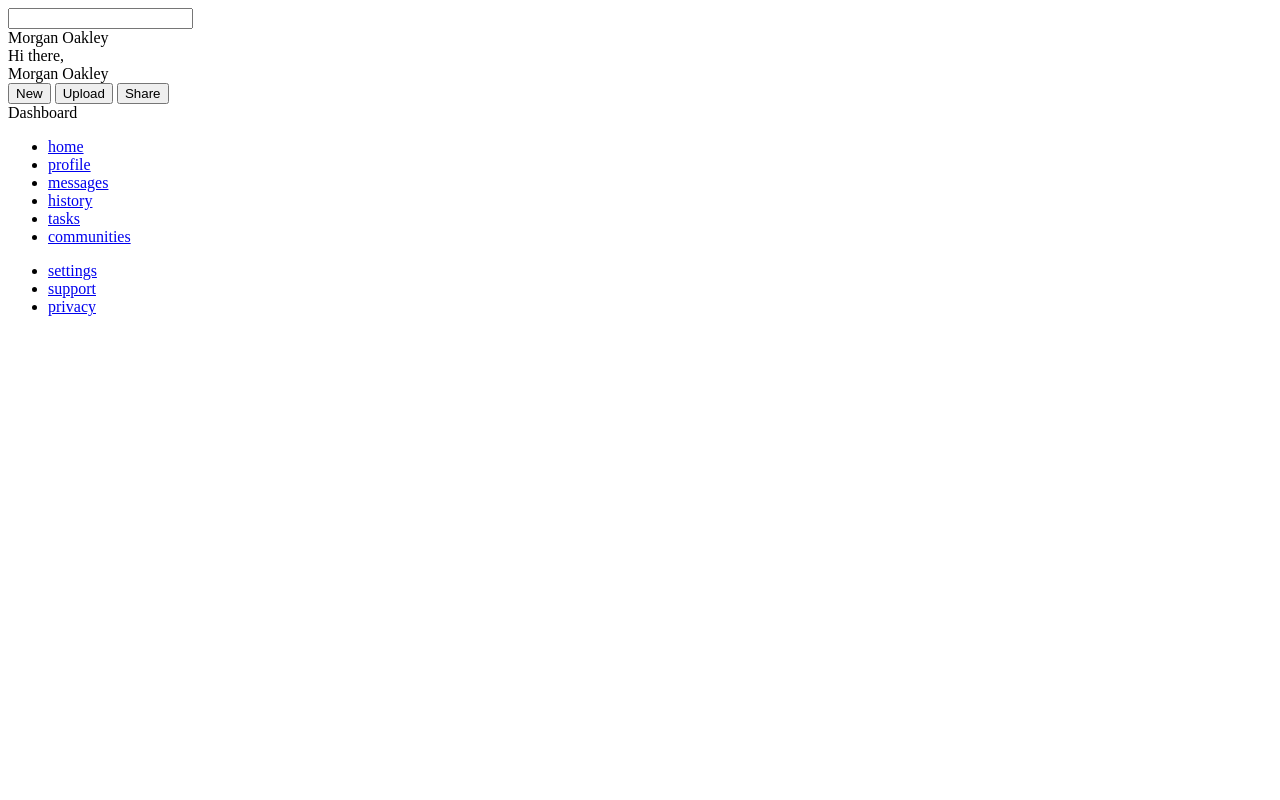
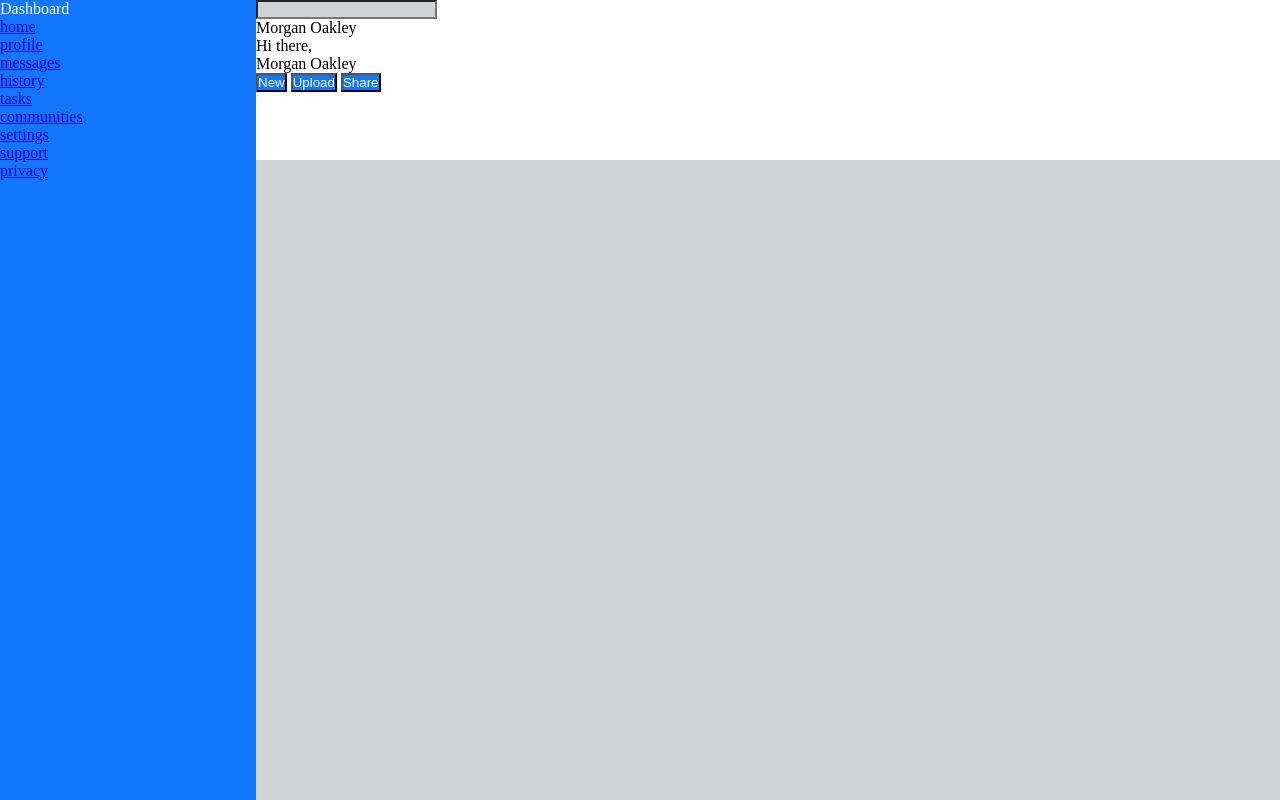
Before and after one commit to mubanga-1/simple-dashboard, a plain HTML site: page index.html in a window 1280 px wide. Drawn offline with Linux system fonts and the light colour scheme.

Commit message:
Construct grid layout for main page sections
Constructed a grid layout for main page sections and added styles to
page components with common class names.

```diff
--- a/styles.css
+++ b/styles.css
@@ -0,0 +1,26 @@
+* {
+    box-sizing: border-box;
+    margin: 0;
+    padding: 0;
+
+}
+
+body {
+    height: 100vh;
+    display: grid;
+    grid-template-columns: 1fr 4fr;
+    grid-template-rows: 1fr 4fr;
+}
+
+.blue {
+    background-color: #1276ff;
+    color: #fff;
+}
+
+.grey {
+    background-color: #d1d2d3;
+}
+
+.sidebar {
+    grid-row: 1 / 3;
+}
```
